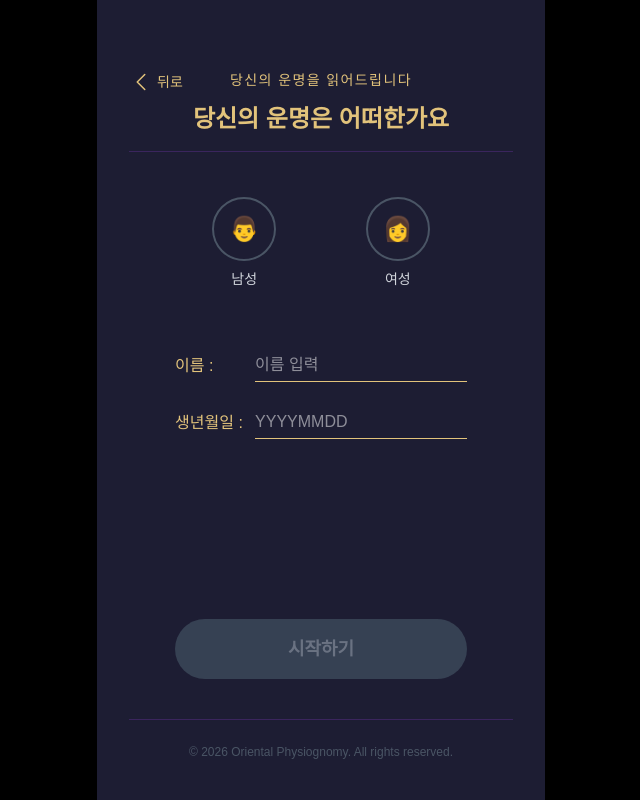
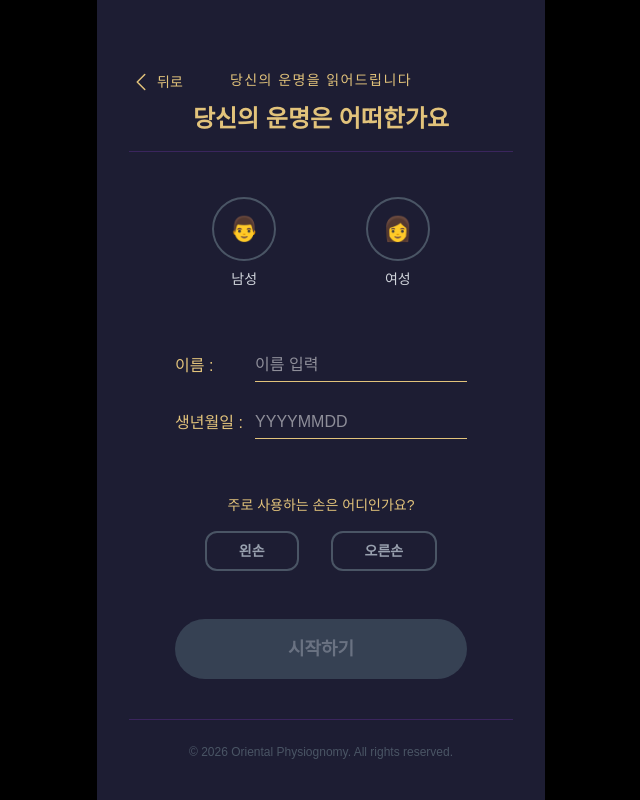
Before and after one commit to Junse0lee/Oriental-physiognomy-and-palmistry-front-, a Next.js app: page / in a window 1280 px wide. Both pictures are taken after a click on the button "운명 확인하기". Shown: the whole page, without its empty margins (319-959 px from the left). Built offline with nearby package versions, Linux system fonts and the light colour scheme.

Commit message:
fix: 주 손 사용 버튼 생성

```diff
--- a/components/MainPage/Main_Page.tsx
+++ b/components/MainPage/Main_Page.tsx
@@ -6,19 +6,22 @@ interface Props {
   onNext: () => void;
   userName: string;
   setUserName: (name: string) => void;
+  userHand: "left" | "right" | null;
+  setUserHand: (hand: "left" | "right") => void;
 }
 
 export default function MainPage({ onNext, userName, setUserName }: Props) {
   const [gender, setGender] = useState<"male" | "female" | null>(null);
   const [birth, setBirth] = useState("");
+  // ✅ 주사용 손 상태 추가
+  const [hand, setHand] = useState<"right" | "left" | null>(null);
 
   const isBirthInvalid = birth.length > 0 && birth.length !== 8;
 
   return (
-    // 전체 컨테이너에 max-width를 주고 mx-auto로 가운데 정렬을 보장합니다.
     <div className="w-full h-full max-w-[450px] mx-auto flex flex-col items-center">
 
-      {/* 1. 성별 선택 영역: 고정 px 대신 w-full과 px-[10%]를 사용하여 비율 유지 */}
+      {/* 1. 성별 선택 영역 */}
       <div className="w-full flex justify-around px-[10%] mt-[45px] flex-none">
         <div className="flex flex-col items-center space-y-2">
           <button
@@ -43,9 +46,8 @@ export default function MainPage({ onNext, userName, setUserName }: Props) {
         </div>
       </div>
 
-      {/* 2. 입력 영역: px-[12%] 정도로 유연하게 설정 */}
+      {/* 2. 입력 영역 */}
       <div className="mt-[60px] w-full px-[12%] flex flex-col space-y-6 flex-none">
-
         {/* 이름 입력 */}
         <div className="flex items-center w-full">
           <label className="text-[#E2C37B] font-medium shrink-0 w-16 sm:w-20 text-sm sm:text-base">이름 :</label>
@@ -75,7 +77,6 @@ export default function MainPage({ onNext, userName, setUserName }: Props) {
                 ${isBirthInvalid ? "border-red-500" : "border-[#E2C37B] focus:border-white"}`}
             />
           </div>
-
           <div className="h-5 mt-1 ml-16 sm:ml-20">
             {isBirthInvalid && (
               <p className="text-red-500 text-[10px] animate-pulse">
@@ -86,15 +87,36 @@ export default function MainPage({ onNext, userName, setUserName }: Props) {
         </div>
       </div>
 
+      {/* 3. ✅ 주로 사용하는 손 선택 영역 추가 */}
+      <div className="mt-8 w-full px-[12%] flex flex-col items-center flex-none">
+        <p className="text-[#E2C37B] text-sm font-medium mb-4">주로 사용하는 손은 어디인가요?</p>
+        <div className="flex space-x-8">
+          <button
+            onClick={() => setHand("left")}
+            className={`px-8 py-2 rounded-xl border-2 transition-all text-sm font-bold
+              ${hand === "left" ? "border-[#E2C37B] bg-[#E2C37B] text-black" : "border-gray-600 text-gray-400 bg-transparent"}`}
+          >
+            왼손
+          </button>
+          <button
+            onClick={() => setHand("right")}
+            className={`px-8 py-2 rounded-xl border-2 transition-all text-sm font-bold
+              ${hand === "right" ? "border-[#E2C37B] bg-[#E2C37B] text-black" : "border-gray-600 text-gray-400 bg-transparent"}`}
+          >
+            오른손
+          </button>
+        </div>
+      </div>
+
       <div className="flex-1 min-h-[20px]" />
 
-      {/* 4. 시작하기 버튼 */}
+      {/* 4. 시작하기 버튼: hand 선택 여부도 조건에 추가 */}
       <div className="w-full px-[12%] pb-10 flex-none">
         <button
-          disabled={!gender || !userName || birth.length !== 8}
+          disabled={!gender || !userName || birth.length !== 8 || !hand}
           onClick={onNext}
           className={`w-full py-4 rounded-full font-bold text-lg transition-all
-            ${gender && userName && birth.length === 8
+            ${gender && userName && birth.length === 8 && hand
               ? "bg-[#E2C37B] text-black shadow-[0_0_15px_rgba(226,195,123,0.3)]"
               : "bg-gray-700 text-gray-500 cursor-not-allowed"}`}
         >
```
